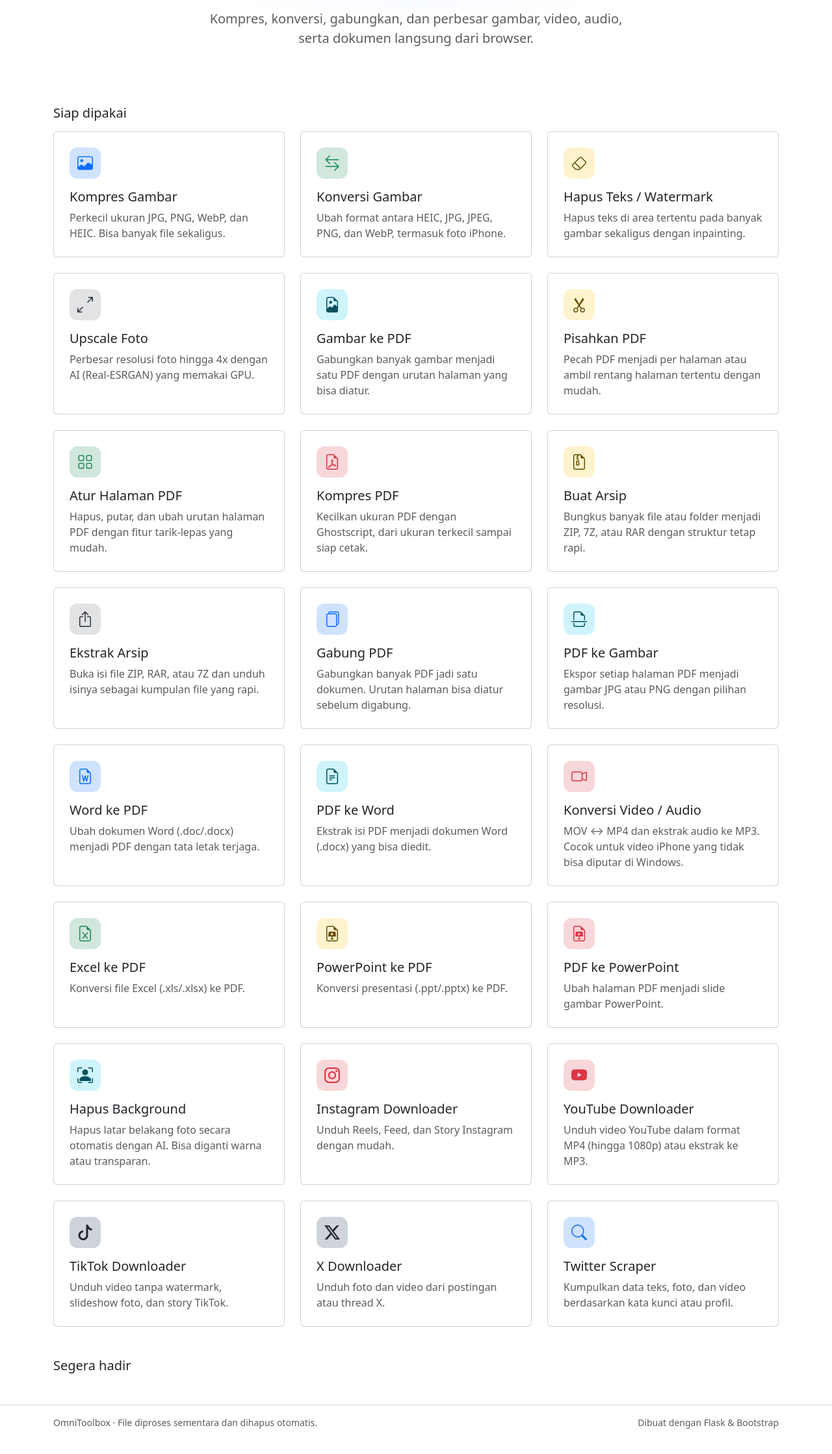
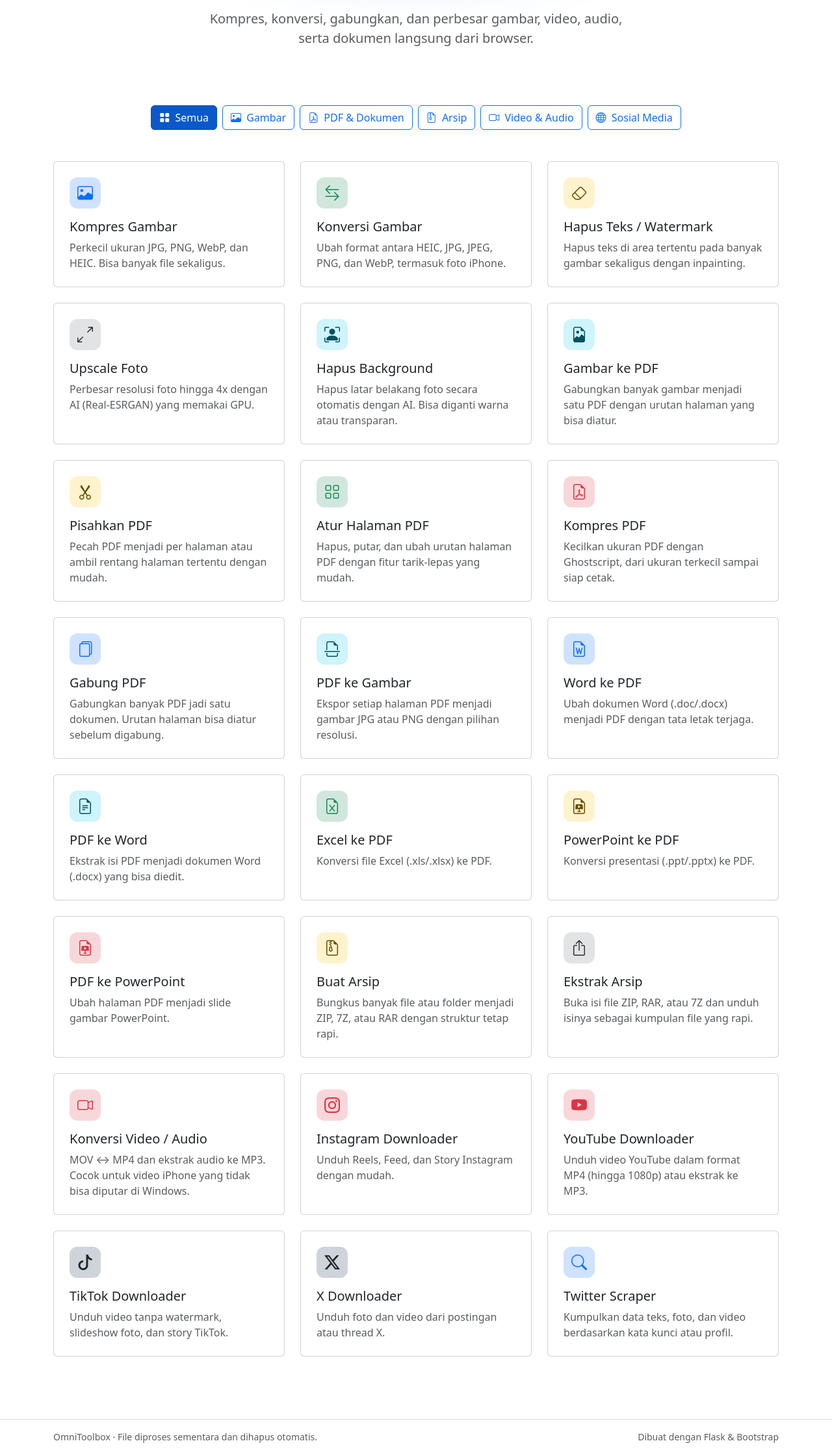
Before and after one commit to GhandiZero0X/OmniToolbox, a Flask app: page / in a window 1280 px wide. Shown: the part 189-2427 px from the top of the page at 65% size. Before the commit the page ends 2388 px from the top, so only its background shows below. Run offline with Flask 3, Linux system fonts and the light colour scheme.

Commit message:
[+] Add category filters to tool catalog
Group tools by category and add client-side filters for images, documents, archives, video/audio, and social media.

```diff
--- a/app/templates/index.html
+++ b/app/templates/index.html
@@ -11,10 +11,35 @@
   </div>
 </section>
 
-<section class="container pb-4">
-  <h2 class="h5 mb-3">Siap dipakai</h2>
-  <div class="row g-4">
-    <div class="col-md-6 col-lg-4">
+<section class="container pb-5">
+
+  <!-- TOMBOL FILTER KATEGORI -->
+  <div class="d-flex flex-wrap justify-content-center gap-2 mb-5" id="filter-buttons">
+    <button class="btn btn-primary filter-btn active" data-filter="all">
+      <i class="bi bi-grid-fill me-1"></i> Semua
+    </button>
+    <button class="btn btn-outline-primary filter-btn" data-filter="gambar">
+      <i class="bi bi-image me-1"></i> Gambar
+    </button>
+    <button class="btn btn-outline-primary filter-btn" data-filter="pdf">
+      <i class="bi bi-file-earmark-pdf me-1"></i> PDF & Dokumen
+    </button>
+    <button class="btn btn-outline-primary filter-btn" data-filter="arsip">
+      <i class="bi bi-file-earmark-zip me-1"></i> Arsip
+    </button>
+    <button class="btn btn-outline-primary filter-btn" data-filter="video">
+      <i class="bi bi-camera-video me-1"></i> Video & Audio
+    </button>
+    <button class="btn btn-outline-primary filter-btn" data-filter="sosial">
+      <i class="bi bi-globe me-1"></i> Sosial Media
+    </button>
+  </div>
+
+  <!-- DAFTAR ALAT -->
+  <div class="row g-4" id="tool-grid">
+
+    <!-- KATEGORI: GAMBAR -->
+    <div class="col-md-6 col-lg-4 tool-item" data-category="gambar">
       <a href="{{ url_for('image.compress_page') }}" class="card tool-card h-100 text-decoration-none">
         <div class="card-body p-4">
           <div class="tool-icon bg-primary-subtle text-primary"><i class="bi bi-image"></i></div>
@@ -23,7 +48,7 @@
         </div>
       </a>
     </div>
-    <div class="col-md-6 col-lg-4">
+    <div class="col-md-6 col-lg-4 tool-item" data-category="gambar">
       <a href="{{ url_for('image.convert_page') }}" class="card tool-card h-100 text-decoration-none">
         <div class="card-body p-4">
           <div class="tool-icon bg-success-subtle text-success"><i class="bi bi-arrow-left-right"></i></div>
@@ -32,7 +57,7 @@
         </div>
       </a>
     </div>
-    <div class="col-md-6 col-lg-4">
+    <div class="col-md-6 col-lg-4 tool-item" data-category="gambar">
       <a href="{{ url_for('image.watermark_page') }}" class="card tool-card h-100 text-decoration-none">
         <div class="card-body p-4">
           <div class="tool-icon bg-warning-subtle text-warning-emphasis"><i class="bi bi-eraser"></i></div>
@@ -41,7 +66,7 @@
         </div>
       </a>
     </div>
-    <div class="col-md-6 col-lg-4">
+    <div class="col-md-6 col-lg-4 tool-item" data-category="gambar">
       <a href="{{ url_for('image.upscale_page') }}" class="card tool-card h-100 text-decoration-none">
         <div class="card-body p-4">
           <div class="tool-icon bg-secondary-subtle text-secondary-emphasis"><i class="bi bi-arrows-angle-expand"></i></div>
@@ -50,7 +75,18 @@
         </div>
       </a>
     </div>
-    <div class="col-md-6 col-lg-4">
+    <div class="col-md-6 col-lg-4 tool-item" data-category="gambar">
+      <a href="{{ url_for('image.remove_bg_page') }}" class="card tool-card h-100 text-decoration-none">
+        <div class="card-body p-4">
+          <div class="tool-icon bg-info-subtle text-info-emphasis"><i class="bi bi-person-bounding-box"></i></div>
+          <h3 class="h5 mt-3">Hapus Background</h3>
+          <p class="text-body-secondary mb-0">Hapus latar belakang foto secara otomatis dengan AI. Bisa diganti warna atau transparan.</p>
+        </div>
+      </a>
+    </div>
+
+    <!-- KATEGORI: PDF & DOKUMEN -->
+    <div class="col-md-6 col-lg-4 tool-item" data-category="pdf">
       <a href="{{ url_for('pdf.images_to_pdf_page') }}" class="card tool-card h-100 text-decoration-none">
         <div class="card-body p-4">
           <div class="tool-icon bg-info-subtle text-info-emphasis"><i class="bi bi-file-earmark-image"></i></div>
@@ -59,7 +95,7 @@
         </div>
       </a>
     </div>
-    <div class="col-md-6 col-lg-4">
+    <div class="col-md-6 col-lg-4 tool-item" data-category="pdf">
       <a href="{{ url_for('pdf.split_page') }}" class="card tool-card h-100 text-decoration-none">
         <div class="card-body p-4">
           <div class="tool-icon bg-warning-subtle text-warning-emphasis"><i class="bi bi-scissors"></i></div>
@@ -68,7 +104,7 @@
         </div>
       </a>
     </div>
-    <div class="col-md-6 col-lg-4">
+    <div class="col-md-6 col-lg-4 tool-item" data-category="pdf">
       <a href="{{ url_for('pdf.organize_page') }}" class="card tool-card h-100 text-decoration-none">
         <div class="card-body p-4">
           <div class="tool-icon bg-success-subtle text-success"><i class="bi bi-grid"></i></div>
@@ -77,7 +113,7 @@
         </div>
       </a>
     </div>
-    <div class="col-md-6 col-lg-4">
+    <div class="col-md-6 col-lg-4 tool-item" data-category="pdf">
       <a href="{{ url_for('pdf.compress_page') }}" class="card tool-card h-100 text-decoration-none">
         <div class="card-body p-4">
           <div class="tool-icon bg-danger-subtle text-danger"><i class="bi bi-file-earmark-pdf"></i></div>
@@ -86,7 +122,72 @@
         </div>
       </a>
     </div>
-    <div class="col-md-6 col-lg-4">
+    <div class="col-md-6 col-lg-4 tool-item" data-category="pdf">
+      <a href="{{ url_for('pdf.merge_page') }}" class="card tool-card h-100 text-decoration-none">
+        <div class="card-body p-4">
+          <div class="tool-icon bg-primary-subtle text-primary"><i class="bi bi-files"></i></div>
+          <h3 class="h5 mt-3">Gabung PDF</h3>
+          <p class="text-body-secondary mb-0">Gabungkan banyak PDF jadi satu dokumen. Urutan halaman bisa diatur sebelum digabung.</p>
+        </div>
+      </a>
+    </div>
+    <div class="col-md-6 col-lg-4 tool-item" data-category="pdf">
+      <a href="{{ url_for('pdf.pdf_to_image_page') }}" class="card tool-card h-100 text-decoration-none">
+        <div class="card-body p-4">
+          <div class="tool-icon bg-info-subtle text-info-emphasis"><i class="bi bi-file-earmark-break"></i></div>
+          <h3 class="h5 mt-3">PDF ke Gambar</h3>
+          <p class="text-body-secondary mb-0">Ekspor setiap halaman PDF menjadi gambar JPG atau PNG dengan pilihan resolusi.</p>
+        </div>
+      </a>
+    </div>
+    <div class="col-md-6 col-lg-4 tool-item" data-category="pdf">
+      <a href="{{ url_for('pdf.word_to_pdf_page') }}" class="card tool-card h-100 text-decoration-none">
+        <div class="card-body p-4">
+          <div class="tool-icon bg-primary-subtle text-primary"><i class="bi bi-file-earmark-word"></i></div>
+          <h3 class="h5 mt-3">Word ke PDF</h3>
+          <p class="text-body-secondary mb-0">Ubah dokumen Word (.doc/.docx) menjadi PDF dengan tata letak terjaga.</p>
+        </div>
+      </a>
+    </div>
+    <div class="col-md-6 col-lg-4 tool-item" data-category="pdf">
+      <a href="{{ url_for('pdf.pdf_to_word_page') }}" class="card tool-card h-100 text-decoration-none">
+        <div class="card-body p-4">
+          <div class="tool-icon bg-info-subtle text-info-emphasis"><i class="bi bi-file-earmark-text"></i></div>
+          <h3 class="h5 mt-3">PDF ke Word</h3>
+          <p class="text-body-secondary mb-0">Ekstrak isi PDF menjadi dokumen Word (.docx) yang bisa diedit.</p>
+        </div>
+      </a>
+    </div>
+    <div class="col-md-6 col-lg-4 tool-item" data-category="pdf">
+      <a href="{{ url_for('office.excel_page') }}" class="card tool-card h-100 text-decoration-none">
+        <div class="card-body p-4">
+          <div class="tool-icon bg-success-subtle text-success"><i class="bi bi-file-earmark-excel"></i></div>
+          <h3 class="h5 mt-3">Excel ke PDF</h3>
+          <p class="text-body-secondary mb-0">Konversi file Excel (.xls/.xlsx) ke PDF.</p>
+        </div>
+      </a>
+    </div>
+    <div class="col-md-6 col-lg-4 tool-item" data-category="pdf">
+      <a href="{{ url_for('office.ppt_page') }}" class="card tool-card h-100 text-decoration-none">
+        <div class="card-body p-4">
+          <div class="tool-icon bg-warning-subtle text-warning-emphasis"><i class="bi bi-file-earmark-slides"></i></div>
+          <h3 class="h5 mt-3">PowerPoint ke PDF</h3>
+          <p class="text-body-secondary mb-0">Konversi presentasi (.ppt/.pptx) ke PDF.</p>
+        </div>
+      </a>
+    </div>
+    <div class="col-md-6 col-lg-4 tool-item" data-category="pdf">
+      <a href="{{ url_for('office.pdf_to_ppt_page') }}" class="card tool-card h-100 text-decoration-none">
+        <div class="card-body p-4">
+          <div class="tool-icon bg-danger-subtle text-danger"><i class="bi bi-file-earmark-slides"></i></div>
+          <h3 class="h5 mt-3">PDF ke PowerPoint</h3>
+          <p class="text-body-secondary mb-0">Ubah halaman PDF menjadi slide gambar PowerPoint.</p>
+        </div>
+      </a>
+    </div>
+
+    <!-- KATEGORI: ARSIP -->
+    <div class="col-md-6 col-lg-4 tool-item" data-category="arsip">
       <a href="{{ url_for('zip.folder_page') }}" class="card tool-card h-100 text-decoration-none">
         <div class="card-body p-4">
           <div class="tool-icon bg-warning-subtle text-warning-emphasis"><i class="bi bi-file-earmark-zip"></i></div>
@@ -95,7 +196,7 @@
         </div>
       </a>
     </div>
-    <div class="col-md-6 col-lg-4">
+    <div class="col-md-6 col-lg-4 tool-item" data-category="arsip">
       <a href="{{ url_for('zip.extract_page') }}" class="card tool-card h-100 text-decoration-none">
         <div class="card-body p-4">
           <div class="tool-icon bg-secondary-subtle text-secondary-emphasis"><i class="bi bi-box-arrow-up"></i></div>
@@ -104,43 +205,9 @@
         </div>
       </a>
     </div>
-    <div class="col-md-6 col-lg-4">
-      <a href="{{ url_for('pdf.merge_page') }}" class="card tool-card h-100 text-decoration-none">
-        <div class="card-body p-4">
-          <div class="tool-icon bg-primary-subtle text-primary"><i class="bi bi-files"></i></div>
-          <h3 class="h5 mt-3">Gabung PDF</h3>
-          <p class="text-body-secondary mb-0">Gabungkan banyak PDF jadi satu dokumen. Urutan halaman bisa diatur sebelum digabung.</p>
-        </div>
-      </a>
-    </div>
-    <div class="col-md-6 col-lg-4">
-      <a href="{{ url_for('pdf.pdf_to_image_page') }}" class="card tool-card h-100 text-decoration-none">
-        <div class="card-body p-4">
-          <div class="tool-icon bg-info-subtle text-info-emphasis"><i class="bi bi-file-earmark-break"></i></div>
-          <h3 class="h5 mt-3">PDF ke Gambar</h3>
-          <p class="text-body-secondary mb-0">Ekspor setiap halaman PDF menjadi gambar JPG atau PNG dengan pilihan resolusi.</p>
-        </div>
-      </a>
-    </div>
-    <div class="col-md-6 col-lg-4">
-      <a href="{{ url_for('pdf.word_to_pdf_page') }}" class="card tool-card h-100 text-decoration-none">
-        <div class="card-body p-4">
-          <div class="tool-icon bg-primary-subtle text-primary"><i class="bi bi-file-earmark-word"></i></div>
-          <h3 class="h5 mt-3">Word ke PDF</h3>
-          <p class="text-body-secondary mb-0">Ubah dokumen Word (.doc/.docx) menjadi PDF dengan tata letak terjaga.</p>
-        </div>
-      </a>
-    </div>
-    <div class="col-md-6 col-lg-4">
-      <a href="{{ url_for('pdf.pdf_to_word_page') }}" class="card tool-card h-100 text-decoration-none">
-        <div class="card-body p-4">
-          <div class="tool-icon bg-info-subtle text-info-emphasis"><i class="bi bi-file-earmark-text"></i></div>
-          <h3 class="h5 mt-3">PDF ke Word</h3>
-          <p class="text-body-secondary mb-0">Ekstrak isi PDF menjadi dokumen Word (.docx) yang bisa diedit.</p>
-        </div>
-      </a>
-    </div>
-    <div class="col-md-6 col-lg-4">
+
+    <!-- KATEGORI: VIDEO & AUDIO -->
+    <div class="col-md-6 col-lg-4 tool-item" data-category="video">
       <a href="{{ url_for('media.convert_page') }}" class="card tool-card h-100 text-decoration-none">
         <div class="card-body p-4">
           <div class="tool-icon bg-danger-subtle text-danger"><i class="bi bi-camera-video"></i></div>
@@ -151,43 +218,9 @@
         </div>
       </a>
     </div>
-    <div class="col-md-6 col-lg-4">
-      <a href="{{ url_for('office.excel_page') }}" class="card tool-card h-100 text-decoration-none">
-        <div class="card-body p-4">
-          <div class="tool-icon bg-success-subtle text-success"><i class="bi bi-file-earmark-excel"></i></div>
-          <h3 class="h5 mt-3">Excel ke PDF</h3>
-          <p class="text-body-secondary mb-0">Konversi file Excel (.xls/.xlsx) ke PDF.</p>
-        </div>
-      </a>
-    </div>
-    <div class="col-md-6 col-lg-4">
-      <a href="{{ url_for('office.ppt_page') }}" class="card tool-card h-100 text-decoration-none">
-        <div class="card-body p-4">
-          <div class="tool-icon bg-warning-subtle text-warning-emphasis"><i class="bi bi-file-earmark-slides"></i></div>
-          <h3 class="h5 mt-3">PowerPoint ke PDF</h3>
-          <p class="text-body-secondary mb-0">Konversi presentasi (.ppt/.pptx) ke PDF.</p>
-        </div>
-      </a>
-    </div>
-    <div class="col-md-6 col-lg-4">
-      <a href="{{ url_for('office.pdf_to_ppt_page') }}" class="card tool-card h-100 text-decoration-none">
-        <div class="card-body p-4">
-          <div class="tool-icon bg-danger-subtle text-danger"><i class="bi bi-file-earmark-slides"></i></div>
-          <h3 class="h5 mt-3">PDF ke PowerPoint</h3>
-          <p class="text-body-secondary mb-0">Ubah halaman PDF menjadi slide gambar PowerPoint.</p>
-        </div>
-      </a>
-    </div>
-    <div class="col-md-6 col-lg-4">
-      <a href="{{ url_for('image.remove_bg_page') }}" class="card tool-card h-100 text-decoration-none">
-        <div class="card-body p-4">
-          <div class="tool-icon bg-info-subtle text-info-emphasis"><i class="bi bi-person-bounding-box"></i></div>
-          <h3 class="h5 mt-3">Hapus Background</h3>
-          <p class="text-body-secondary mb-0">Hapus latar belakang foto secara otomatis dengan AI. Bisa diganti warna atau transparan.</p>
-        </div>
-      </a>
-    </div>
-    <div class="col-md-6 col-lg-4">
+
+    <!-- KATEGORI: SOSIAL MEDIA -->
+    <div class="col-md-6 col-lg-4 tool-item" data-category="sosial">
       <a href="{{ url_for('social.instagram_page') }}" class="card tool-card h-100 text-decoration-none">
         <div class="card-body p-4">
           <div class="tool-icon bg-danger-subtle text-danger"><i class="bi bi-instagram"></i></div>
@@ -196,7 +229,7 @@
         </div>
       </a>
     </div>
-    <div class="col-md-6 col-lg-4">
+    <div class="col-md-6 col-lg-4 tool-item" data-category="sosial">
       <a href="{{ url_for('social.youtube_page') }}" class="card tool-card h-100 text-decoration-none">
         <div class="card-body p-4">
           <div class="tool-icon bg-danger-subtle text-danger"><i class="bi bi-youtube"></i></div>
@@ -205,7 +238,7 @@
         </div>
       </a>
     </div>
-    <div class="col-md-6 col-lg-4">
+    <div class="col-md-6 col-lg-4 tool-item" data-category="sosial">
       <a href="{{ url_for('social.tiktok_page') }}" class="card tool-card h-100 text-decoration-none">
         <div class="card-body p-4">
           <div class="tool-icon bg-dark-subtle text-dark"><i class="bi bi-tiktok"></i></div>
@@ -214,7 +247,7 @@
         </div>
       </a>
     </div>
-    <div class="col-md-6 col-lg-4">
+    <div class="col-md-6 col-lg-4 tool-item" data-category="sosial">
       <a href="{{ url_for('social.twitter_page') }}" class="card tool-card h-100 text-decoration-none">
         <div class="card-body p-4">
           <div class="tool-icon bg-dark-subtle text-dark"><i class="bi bi-twitter-x"></i></div>
@@ -223,7 +256,7 @@
         </div>
       </a>
     </div>
-    <div class="col-md-6 col-lg-4">
+    <div class="col-md-6 col-lg-4 tool-item" data-category="sosial">
       <a href="{{ url_for('social.twitter_scrape_page') }}" class="card tool-card h-100 text-decoration-none">
         <div class="card-body p-4">
           <div class="tool-icon bg-primary-subtle text-primary"><i class="bi bi-search"></i></div>
@@ -232,23 +265,50 @@
         </div>
       </a>
     </div>
-  </div>
-</section>
 
-<section class="container pt-4">
-  <h2 class="h5 mb-3">Segera hadir</h2>
-  <div class="row g-3">
-    {% for icon, title in [
-    ] %}
-    <div class="col-6 col-md-4 col-lg-3">
-      <div class="card h-100 coming-soon text-center">
-        <div class="card-body py-3 px-2">
-          <i class="bi {{ icon }} fs-3 text-body-secondary"></i>
-          <div class="small mt-2">{{ title }}</div>
-        </div>
-      </div>
-    </div>
-    {% endfor %}
   </div>
 </section>
 {% endblock %}
+
+{% block scripts %}
+<script>
+  document.addEventListener("DOMContentLoaded", function() {
+    const filterButtons = document.querySelectorAll(".filter-btn");
+    const toolItems = document.querySelectorAll(".tool-item");
+
+    filterButtons.forEach(button => {
+      button.addEventListener("click", () => {
+        // 1. Ubah gaya tombol (Active / Non-active)
+        filterButtons.forEach(btn => {
+          btn.classList.remove("btn-primary", "active");
+          btn.classList.add("btn-outline-primary");
+        });
+        button.classList.remove("btn-outline-primary");
+        button.classList.add("btn-primary", "active");
+
+        // 2. Filter kartu alat
+        const filterValue = button.getAttribute("data-filter");
+
+        toolItems.forEach(item => {
+          if (filterValue === "all" || item.getAttribute("data-category") === filterValue) {
+            item.classList.remove("d-none");
+            // Animasi muncul (opsional)
+            item.style.animation = "fadeIn 0.3s ease-in-out";
+          } else {
+            item.classList.add("d-none");
+            item.style.animation = "";
+          }
+        });
+      });
+    });
+  });
+</script>
+
+<style>
+  /* Animasi fade in singkat saat filter berubah */
+  @keyframes fadeIn {
+    from { opacity: 0; transform: translateY(10px); }
+    to { opacity: 1; transform: translateY(0); }
+  }
+</style>
+{% endblock %}
```
